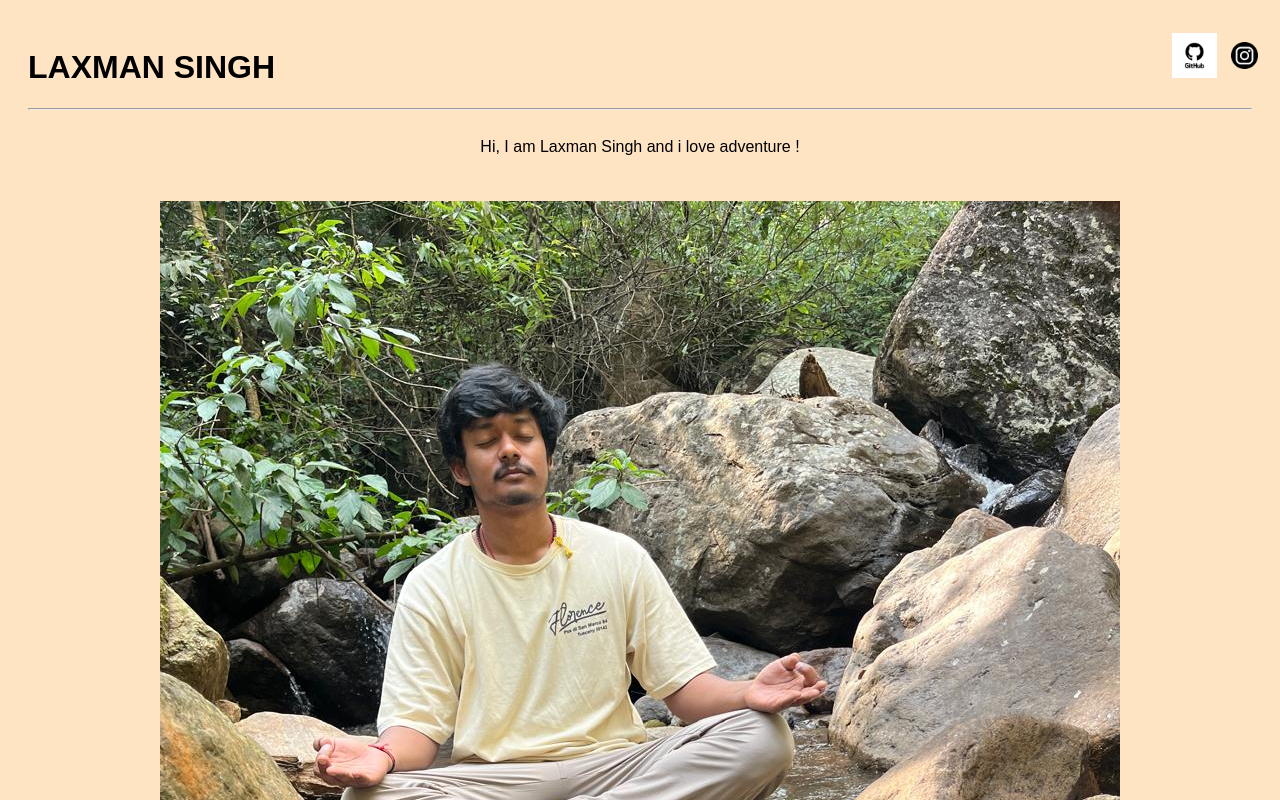
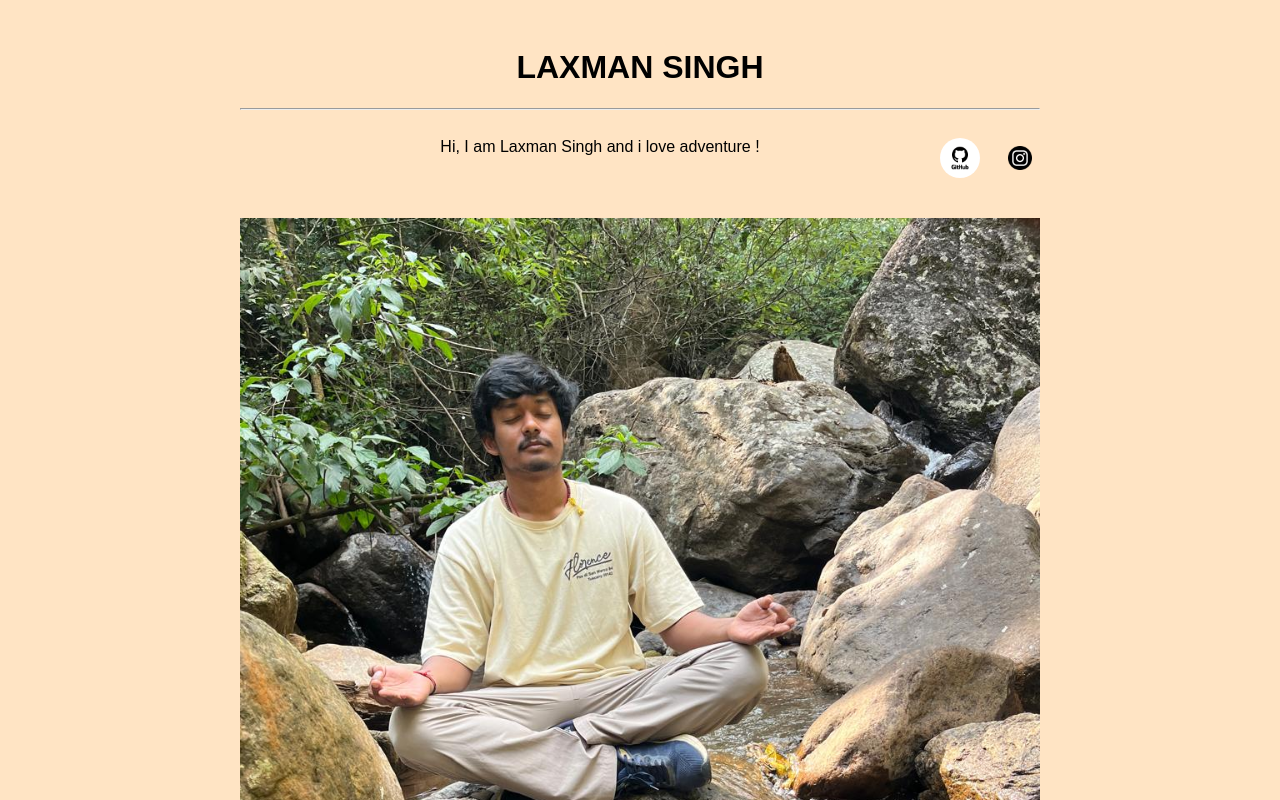
Before and after one commit to laxmansingh2397/laxman_website, a plain HTML site: page index.html in a window 1280 px wide. Shown: the top 800 px of the page. Drawn offline with Linux system fonts and the light colour scheme.

Commit message:
some changes

```diff
--- a/index.html
+++ b/index.html
@@ -1,4 +1,4 @@
-<!DOCTYPE html>
+<!-- <!DOCTYPE html>
 
 <html>
   <head>
@@ -21,4 +21,79 @@
       <p>Hi guys above photo is from somewhere in deep forest !.</p>
     </main>
   </body>
+</html> -->
+
+<!DOCTYPE html>
+<html>
+  <head>
+    <title>Laxman Singh</title>
+    <meta charset="utf-8" />
+    <meta name="viewport" content="width=device-width, initial-scale=1.0" />
+    <link rel="stylesheet" href="style.css" />
+    <style>
+      /* Basic CSS for responsiveness - can be moved to style.css */
+      .link {
+        display: flex;
+        justify-content: center; /* Center the links horizontally */
+        gap: 20px; /* Add some space between the links */
+        margin-bottom: 20px; /* Add some space below the links */
+      }
+
+      .link img {
+        width: 50px; /* Adjust size as needed */
+        height: auto;
+        border-radius: 50%; /* Make them circular */
+      }
+
+      main {
+        max-width: 800px; /* Limit the width of the main content */
+        margin: 0 auto; /* Center the main content */
+        padding: 20px;
+        text-align: center; /* Center text within the main section */
+      }
+
+      img {
+        max-width: 100%; /* Make images responsive */
+        height: auto;
+        display: block; /* Remove extra space below image */
+        margin: 20px auto; /* Center images horizontally */
+      }
+
+      /* Media query for smaller screens */
+      @media (max-width: 600px) {
+        .link {
+          flex-direction: row; /* Stack links vertically on smaller screens */
+          align-items: center; /* Center items vertically */
+        }
+
+        .link img {
+          width: 40px; /* Slightly smaller icons on small screens */
+        }
+
+        h1 {
+          font-size: 2em; /* Adjust heading size for smaller screens */
+        }
+      }
+    </style>
+  </head>
+  <body>
+    <main>
+      <h1>LAXMAN SINGH</h1>
+      <hr />
+      <div class="link">
+        <a target="_blank" href="https://github.com/laxmansingh2397"
+          ><img src="img/github.jpg" alt="github photo"
+        /></a>
+        <a
+          target="_blank"
+          href="https://www.instagram.com/hi_im_laxman/profilecard/?igsh=eXBzMDl5OW1lajF3"
+          ><img src="img/instagram.webp" alt="instagram photo"
+        /></a>
+      </div>
+      <p>Hi, I am Laxman Singh and i love adventure !</p>
+
+      <img src="img/my_image.jpg" alt="Laxman's photo" />
+      <p>Hi guys above photo is from somewhere in deep forest !.</p>
+    </main>
+  </body>
 </html>
```
